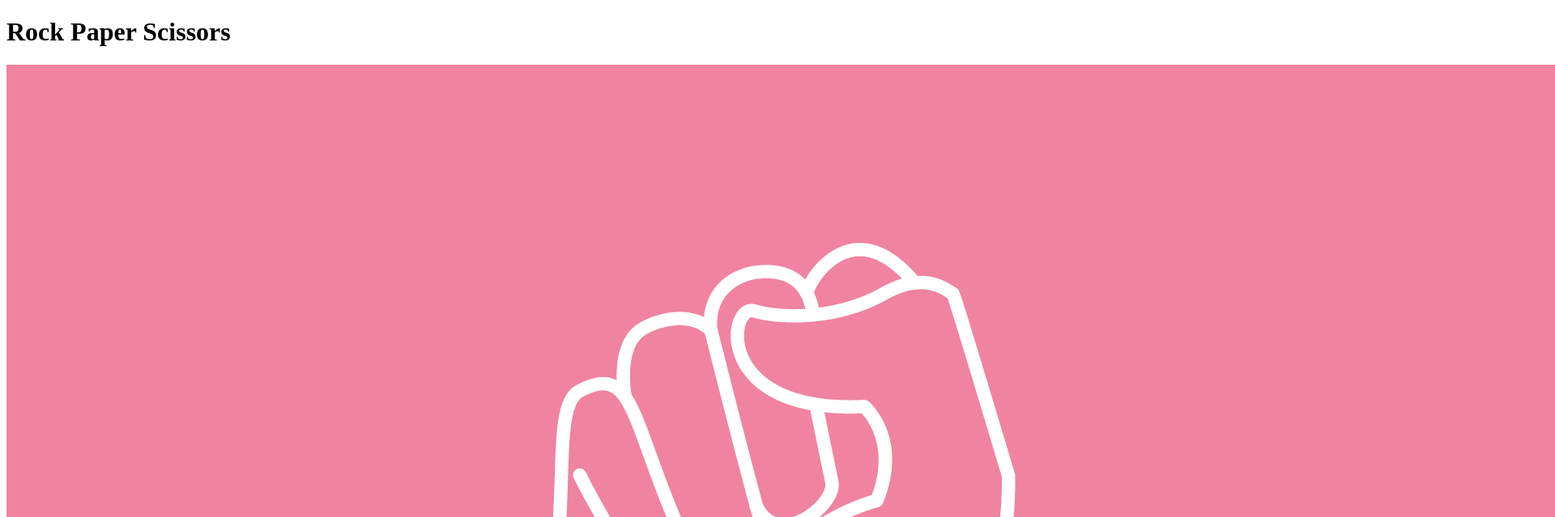
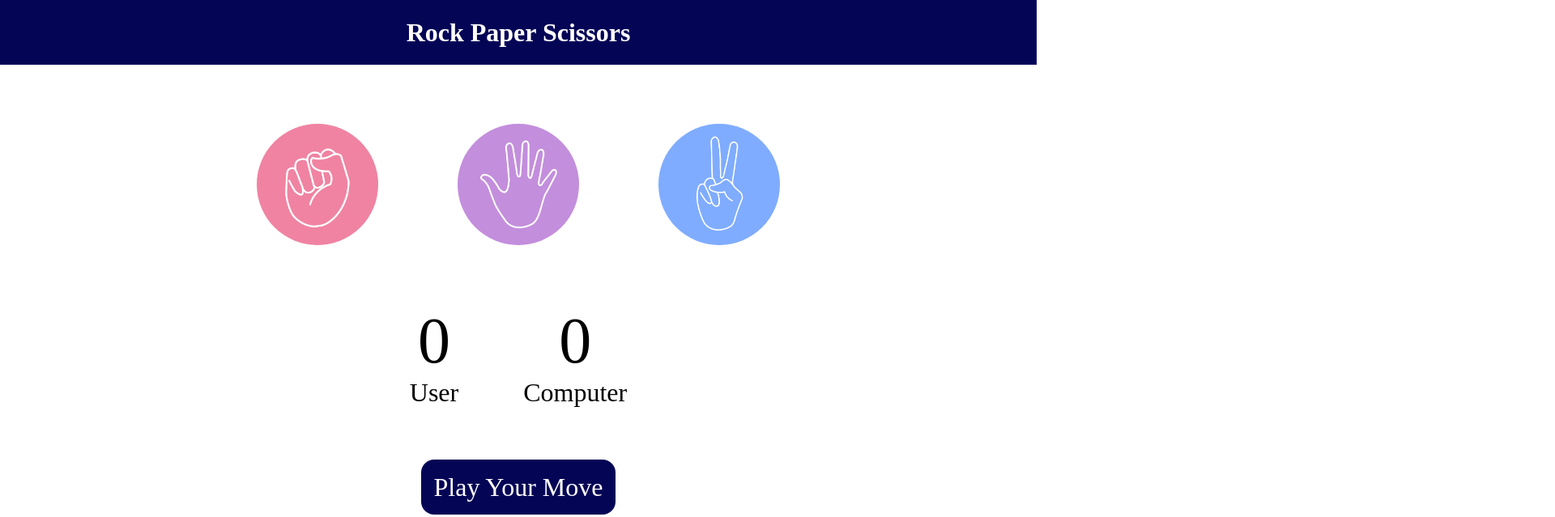
Before and after one commit to Isratul-Kownine-Inti/Rock-Paper-Scissors, a plain HTML site: page index.html in a window 1280 px wide. Shown: the top 639 px of the page at 81% size, 1920 px wide, since content can reach past the window. Drawn offline with Linux system fonts and the light colour scheme.

Commit message:
styles done

```diff
--- a/index.html
+++ b/index.html
@@ -10,15 +10,29 @@
     <h1>Rock Paper Scissors</h1>
 
     <div class="choices">
-        <div class="choice">
+        <div class="choice" id="rock">
             <img src="./images/rock.png" alt="">
         </div>
-        <div class="choice">
+        <div class="choice" id="paper">
             <img src="./images/paper.png" alt="">
         </div>
-        <div class="choice">
+        <div class="choice" id="scissors">
             <img src="./images/scissors.png" alt="">
         </div>
+    </div>
+    <div class="score-board">
+        <div class="score">
+            <p id="user-score">0</p>
+            <p>User</p>
+        </div>
+        <div class="score">
+            <p id="comp-score">0</p>
+            <p >Computer</p>
+        </div>
+    </div>
+
+    <div class="msg-container">
+        <p id="msg">Play Your Move</p>
     </div>
     <script src="app.js"></script>
 </body>
--- a/style.css
+++ b/style.css
@@ -0,0 +1,78 @@
+*{
+    margin:0;
+    padding:0;
+    text-align: center;
+}
+
+h1
+{
+    background-color: rgb(5, 5, 86);
+    color:white;
+    height:5rem;
+    line-height: 5rem;
+}
+
+.choice
+{
+    height:200px;
+    width:200px;
+    border-radius:50%;
+    display: flex;
+    justify-content: center;
+    align-items:center;
+}
+
+.choice:hover
+{
+    cursor:pointer;
+    background-color: rgb(5, 5, 86);
+}
+
+img
+{
+    height: 150px;
+    width:150px;
+    object-fit: cover;
+    border-radius:50%;
+
+}
+
+.choices
+{
+    display:flex;
+    justify-content: center;
+    align-items:center;
+    gap:3rem;
+    margin-top:3rem;
+}
+
+.score-board
+{
+    display:flex;
+    justify-content: center;
+    align-items:center;
+    font-size:2rem;
+    margin-top:3rem;
+    gap:5rem;
+}
+
+#user-score,
+#comp-score
+{
+   font-size:5rem;
+}
+
+.msg-container
+{
+    margin-top:5rem;
+}
+
+#msg
+{
+    background-color: rgb(5, 5, 86);
+    color:white;
+    font-size:2rem;
+    display:inline;
+    padding:1rem;
+    border-radius:1rem;
+}
```
